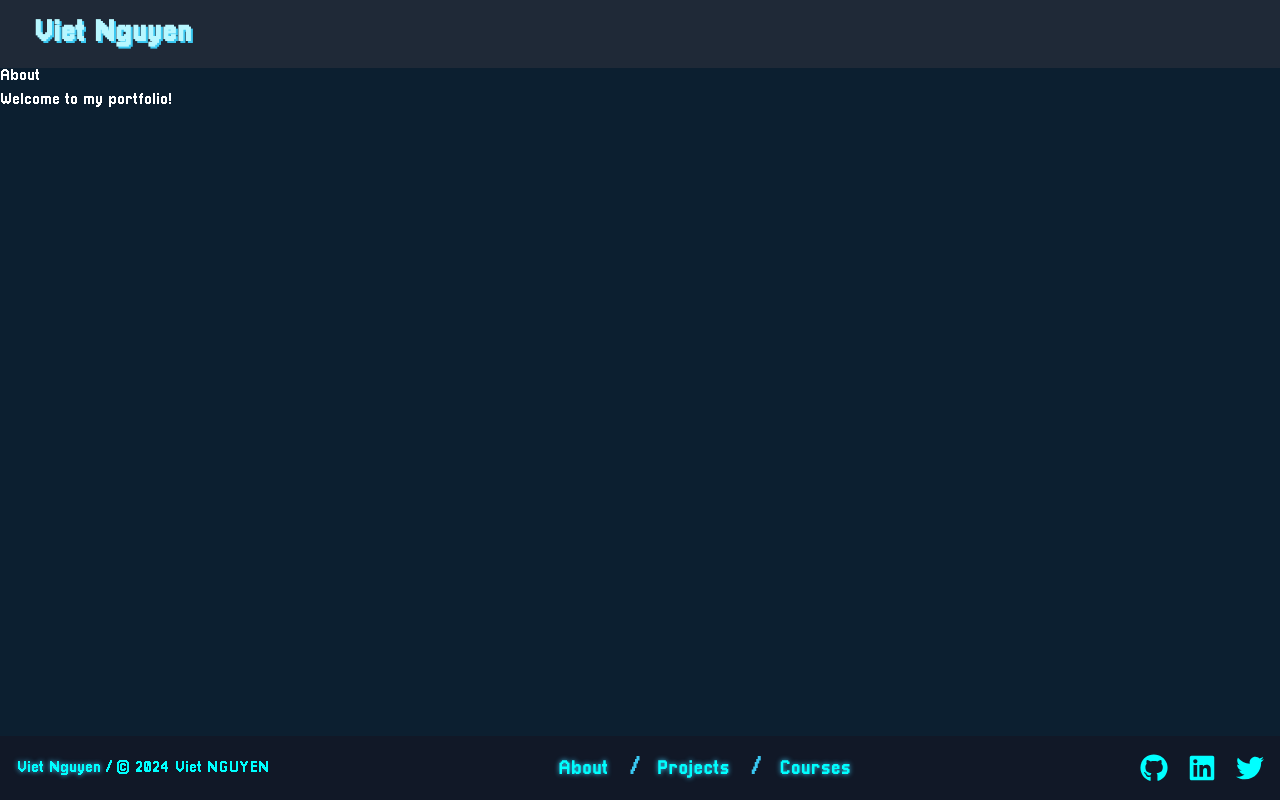
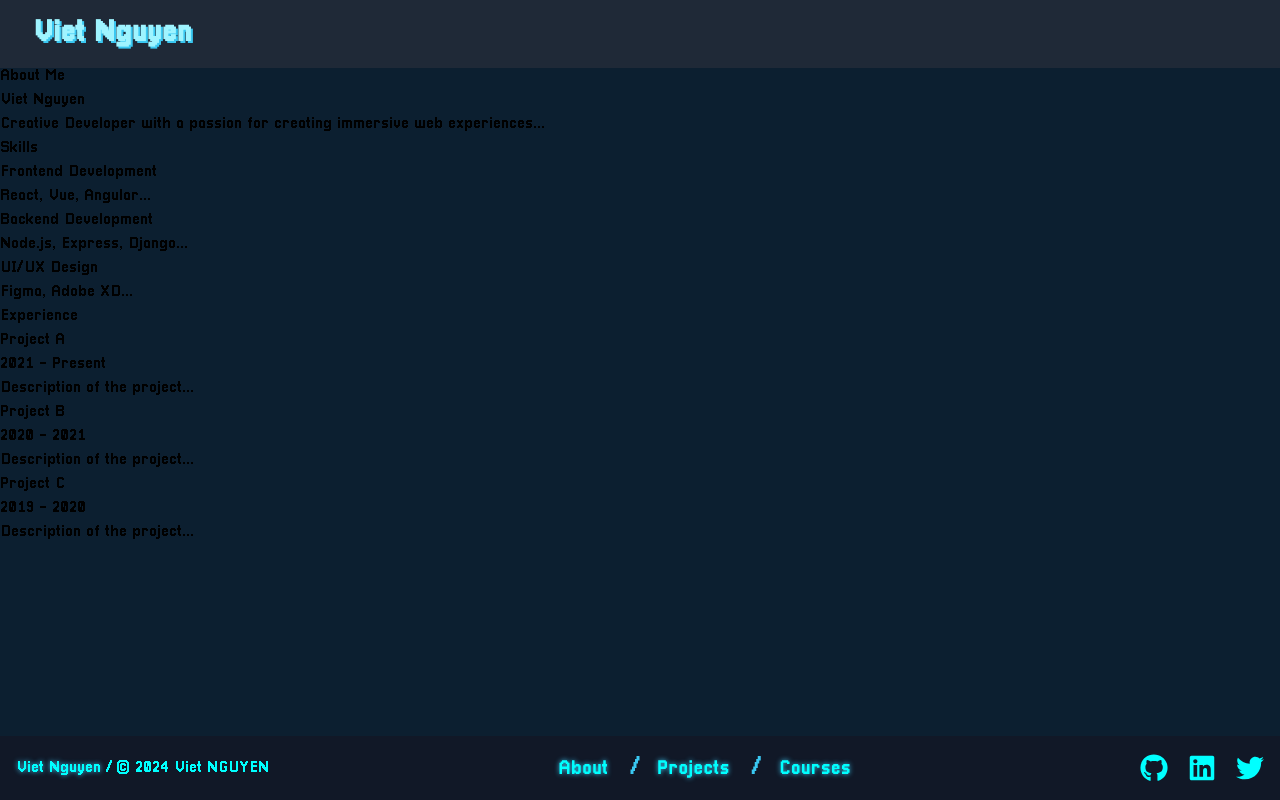
Before and after one commit to Viet281101/viet-portfolio, a React (Vite) app: page /about in a window 1280 px wide. Built offline with nearby package versions, Linux system fonts and the light colour scheme.

Commit message:
setup About.tsx

```diff
--- a/src/pages/About.tsx
+++ b/src/pages/About.tsx
@@ -1,11 +1,69 @@
+import React from 'react';
 
-function About() {
+const About: React.FC = () => {
 	return (
-		<div className="text-white">
-		<h1>About</h1>
-		<p>Welcome to my portfolio!</p>
+		<div className="about-container">
+		{/* Section 1: Intro & Model 3D avatar */}
+		<section className="about-intro">
+			<h2 className="section-title">About Me</h2>
+			<div className="intro-content">
+			<div className="intro-text">
+				<h3>Viet Nguyen</h3>
+				<p>Creative Developer with a passion for creating immersive web experiences...</p>
+			</div>
+			<div className="intro-avatar">
+				{/* Placeholder for 3D avatar model */}
+				<div className="avatar-placeholder">
+				{/* Code to render 3D avatar model goes here */}
+				</div>
+			</div>
+			</div>
+		</section>
+
+		{/* Section 2: Skills */}
+		<section className="about-skills">
+			<h2 className="section-title">Skills</h2>
+			<div className="skills-content">
+			<div className="skill-card">
+				<h3>Frontend Development</h3>
+				<p>React, Vue, Angular...</p>
+			</div>
+			<div className="skill-card">
+				<h3>Backend Development</h3>
+				<p>Node.js, Express, Django...</p>
+			</div>
+			<div className="skill-card">
+				<h3>UI/UX Design</h3>
+				<p>Figma, Adobe XD...</p>
+			</div>
+			</div>
+		</section>
+
+		{/* Section 3: Experiences (Timeline Experience) */}
+		<section className="about-experience">
+			<h2 className="section-title">Experience</h2>
+			<div className="experience-timeline">
+			<div className="timeline-container">
+				<div className="timeline-item">
+				<h4>Project A</h4>
+				<p>2021 - Present</p>
+				<p>Description of the project...</p>
+				</div>
+				<div className="timeline-item">
+				<h4>Project B</h4>
+				<p>2020 - 2021</p>
+				<p>Description of the project...</p>
+				</div>
+				<div className="timeline-item">
+				<h4>Project C</h4>
+				<p>2019 - 2020</p>
+				<p>Description of the project...</p>
+				</div>
+			</div>
+			</div>
+		</section>
 		</div>
-	)
-}
+	);
+};
 
-export default About
+export default React.memo(About);
--- a/src/styles/main.scss
+++ b/src/styles/main.scss
@@ -36,7 +36,7 @@ html, body { width: 100%; margin: 0; padding: 0; }
 .animate-slide-right { @include transition(opacity, 0.5s, ease-in-out); animation: slide-right 0.5s ease-in-out; }
 .animate-slide-right-disappear { @include transition(opacity, 0.5s, ease-in-out); animation: slide-right-disappear 0.5s ease-in-out; }
 header.fixed { top: 0; left: 0; right: 0; z-index: 1000; &.hidden { transform: translateY(-100%); } }
-header .text-3xl { text-shadow: 2px 2px $primary-color; color: rgb(184, 247, 255); }
+header .text-3xl { text-shadow: 2px 2px $primary-color; color: rgb(159, 244, 255); }
 header .text-3xl:hover { text-shadow: 2px 2px rgb(184, 247, 255); color: $primary-color; }
 header .text-3xl:active { text-decoration: underline overline cyan; }
 #menu-icon { top: 1rem; right: 1rem; z-index: 1800; }
```
